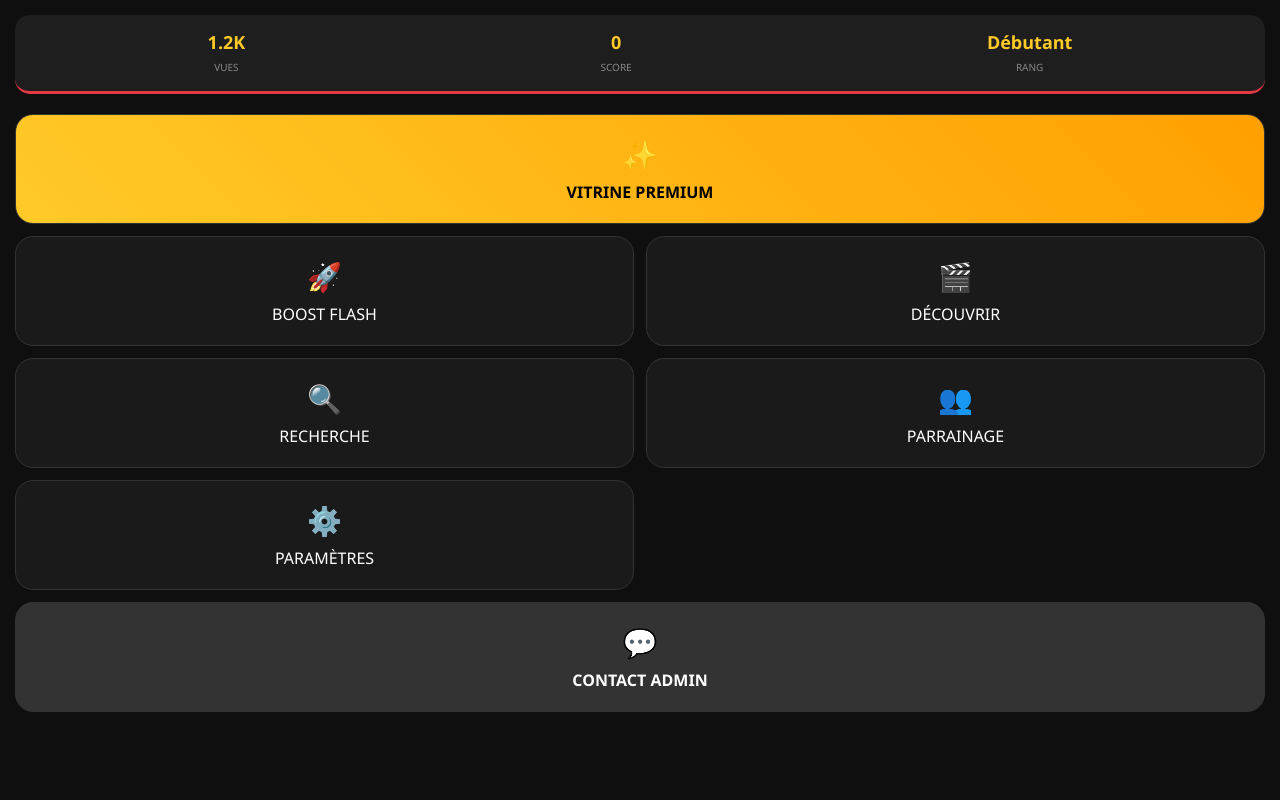
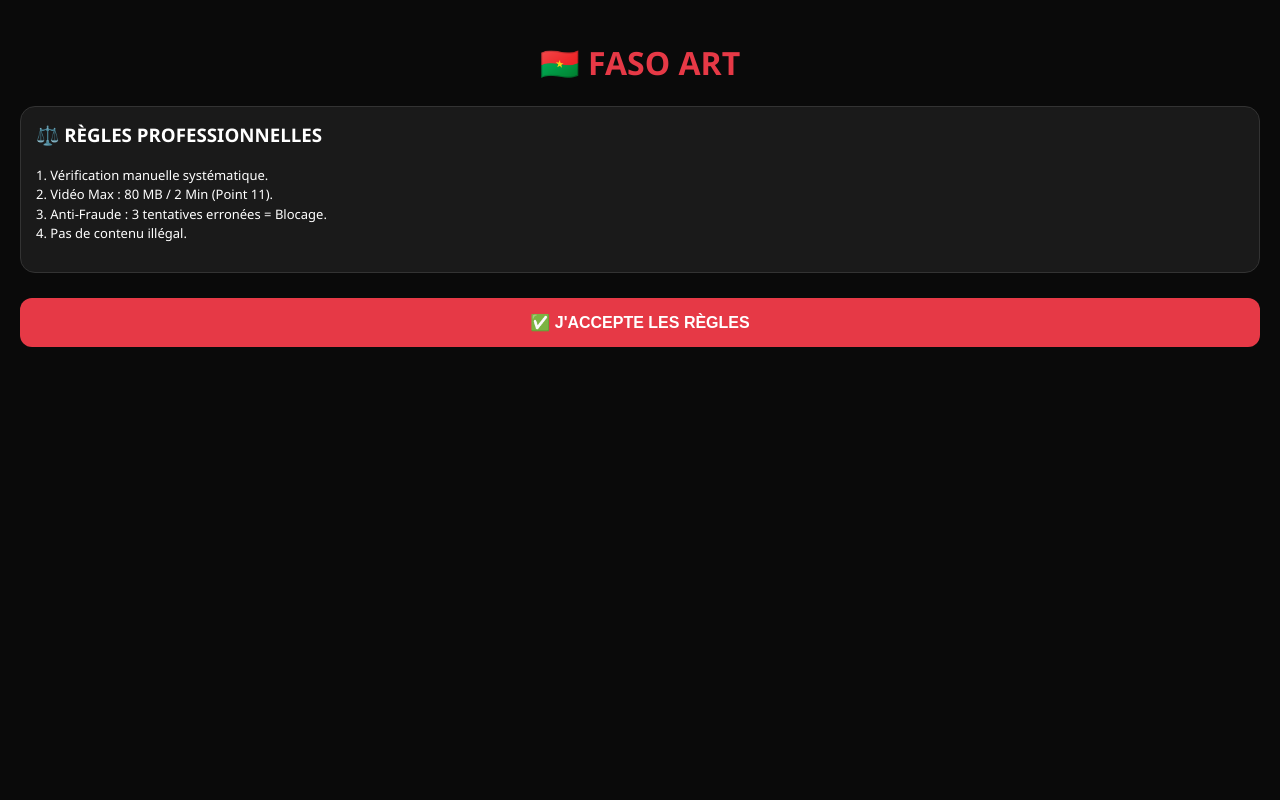
Before and after one commit to rakfyh0-debug/faso-art-promo-bot, a Flask app: page / in a window 1280 px wide. Run offline with Flask 3, Linux system fonts and the light colour scheme; some libraries are stand-ins or nearby versions.

Commit message:
Update index.html

```diff
--- a/templates/index.html
+++ b/templates/index.html
@@ -2,88 +2,130 @@
 <html lang="fr">
 <head>
     <meta charset="UTF-8">
-    <meta name="viewport" content="width=device-width, initial-scale=1.0">
-    <title>Faso Art Promo V.2026</title>
+    <meta name="viewport" content="width=device-width, initial-scale=1.0, maximum-scale=1.0, user-scalable=no">
+    <title>Faso Art Promo</title>
     <script src="https://telegram.org/js/telegram-web-app.js"></script>
     <style>
-        :root { --primary: #e63946; --gold: #ffca28; --bg: #0f0f0f; }
-        body { font-family: 'Segoe UI', sans-serif; background: var(--bg); color: white; margin: 0; padding: 15px; }
-
-        /* Header avec Score (Point 4) */
-        .stats-bar { display: flex; justify-content: space-around; background: #1e1e1e; padding: 15px; border-radius: 15px; margin-bottom: 20px; border-bottom: 3px solid var(--primary); }
-        .stat-item { text-align: center; }
-        .stat-value { display: block; font-size: 18px; font-weight: bold; color: var(--gold); }
-        .stat-label { font-size: 10px; text-transform: uppercase; color: #888; }
-
-        /* Menu Grille (Point 3) */
-        .grid-menu { display: grid; grid-template-columns: 1fr 1fr; gap: 12px; }
-        .card { background: #1a1a1a; padding: 20px; border-radius: 18px; border: 1px solid #333; text-align: center; transition: 0.2s; }
-        .card:active { transform: scale(0.95); border-color: var(--primary); }
-        .icon { font-size: 28px; margin-bottom: 8px; display: block; }
-
-        /* Boutons Spéciaux */
-        .btn-full { grid-column: span 2; background: linear-gradient(45deg, #ffca28, #ffa000); color: black; font-weight: bold; }
-        .premium-badge { position: absolute; top: 10px; right: 10px; font-size: 12px; }
+        :root { --red: #e63946; --gold: #ffca28; --dark: #0a0a0a; --grey: #1a1a1a; }
+        body { font-family: 'Segoe UI', sans-serif; background: var(--dark); color: white; margin: 0; padding: 0; }
+        .screen { display: none; height: 100vh; padding: 20px; box-sizing: border-box; overflow-y: auto; }
+        .active { display: block; }
+        .btn { background: var(--red); color: white; border: none; padding: 15px; border-radius: 12px; width: 100%; font-weight: bold; margin-top: 10px; cursor: pointer; font-size: 16px; }
+        .card { background: var(--grey); padding: 15px; border-radius: 15px; margin-bottom: 15px; border: 1px solid #333; }
+        input { width: 100%; padding: 14px; margin: 10px 0; border-radius: 10px; border: 1px solid #444; background: #222; color: white; box-sizing: border-box; }
+        .nav { position: fixed; bottom: 0; width: 100%; background: #111; display: none; justify-content: space-around; padding: 12px 0; border-top: 1px solid #333; }
+        .badge { background: var(--gold); color: black; padding: 2px 8px; border-radius: 5px; font-size: 10px; font-weight: bold; }
     </style>
 </head>
 <body>
-    <div class="stats-bar">
-        <div class="stat-item">
-            <span class="stat-value" id="user-views">0</span>
-            <span class="stat-label">Vues</span>
+
+    <div id="scr-rules" class="screen active">
+        <h1 style="color:var(--red); text-align:center;">🇧🇫 FASO ART</h1>
+        <div class="card">
+            <h3 style="margin-top:0;">⚖️ RÈGLES PROFESSIONNELLES</h3>
+            <p style="font-size:13px; line-height:1.5;">
+                1. Vérification manuelle systématique.<br>
+                2. Vidéo Max : 80 MB / 2 Min (Point 11).<br>
+                3. Anti-Fraude : 3 tentatives erronées = Blocage.<br>
+                4. Pas de contenu illégal.
+            </p>
         </div>
-        <div class="stat-item">
-            <span class="stat-value" id="user-score">0</span>
-            <span class="stat-label">Score</span>
+        <button class="btn" onclick="show('scr-reg')">✅ J'ACCEPTE LES RÈGLES</button>
+    </div>
+
+    <div id="scr-reg" class="screen">
+        <h3>📝 CRÉER MON PROFIL</h3>
+        <input type="text" id="name" placeholder="Nom professionnel">
+        <input type="text" id="job" placeholder="Métier (Artiste, Manager...)">
+        <input type="tel" id="phone" placeholder="Numéro (+226 uniquement)">
+        <button class="btn" onclick="register()">VALIDER MON INSCRIPTION</button>
+    </div>
+
+    <div id="scr-home" class="screen">
+        <div style="display:flex; justify-content:space-between; align-items:center; margin-bottom:20px;">
+            <div><small>VUES</small><br><b style="color:var(--gold)">1.2K</b></div>
+            <div><small>SCORE</small><br><b style="color:var(--gold)">450</b></div>
+            <div><small>RANG</small><br><b>Débutant</b></div>
         </div>
-        <div class="stat-item">
-            <span class="stat-value" id="user-rank">Débutant</span>
-            <span class="stat-label">Rang</span>
+
+        <div class="card" style="background:linear-gradient(to right, #ffca28, #ffa000); color:black;" onclick="show('scr-pay')">
+            <b>✨ VITRINE PREMIUM</b><br><small>Badge certifié + Priorité (2500 FCFA)</small>
+        </div>
+
+        <div style="display:grid; grid-template-columns: 1fr 1fr; gap:10px;">
+            <div class="card" onclick="show('scr-boost')">🚀 BOOST FLASH</div>
+            <div class="card" onclick="show('scr-discover')">🎬 DÉCOUVRIR</div>
+            <div class="card" onclick="show('scr-search')">🔍 RECHERCHE</div>
+            <div class="card" onclick="show('scr-ref')">👥 PARRAINAGE</div>
         </div>
     </div>
 
-    <div class="grid-menu">
-        <div class="card btn-full" onclick="sendAction('premium')">
-            <span class="icon">✨</span>
-            <span>VITRINE PREMIUM</span>
+    <div id="scr-pay" class="screen">
+        <h3>💎 ACTIVATION PREMIUM</h3>
+        <div class="card">
+            <p>🟠 Orange Money : <b>07218439</b></p>
+            <p>🟢 Moov Money : <b>03489109</b></p>
+            <p>Montant : <b>2500 FCFA</b></p>
         </div>
-        <div class="card" onclick="sendAction('boost')">
-            <span class="icon">🚀</span>
-            <span>BOOST FLASH</span>
+        <div class="card">
+            <label>Capture d'écran du reçu :</label>
+            <input type="file" id="p-file" accept="image/*">
+            <input type="text" id="p-tid" placeholder="ID Transaction (Obligatoire)">
+            <button class="btn" onclick="submitPay()">📤 VÉRIFIER MON DÉPÔT</button>
         </div>
-        <div class="card" onclick="sendAction('discover')">
-            <span class="icon">🎬</span>
-            <span>DÉCOUVRIR</span>
-        </div>
-        <div class="card" onclick="sendAction('search')">
-            <span class="icon">🔍</span>
-            <span>RECHERCHE</span>
-        </div>
-        <div class="card" onclick="sendAction('parrainage')">
-            <span class="icon">👥</span>
-            <span>PARRAINAGE</span>
-        </div>
-        <div class="card" onclick="sendAction('settings')">
-            <span class="icon">⚙️</span>
-            <span>PARAMÈTRES</span>
-        </div>
-        <div class="card btn-full" style="background: #333; color: white;" onclick="sendAction('admin')">
-            <span class="icon">💬</span>
-            <span>CONTACT ADMIN</span>
-        </div>
+        <p id="p-status" style="text-align:center; font-size:12px;"></p>
+        <button class="btn" style="background:#444" onclick="show('scr-home')">RETOUR</button>
     </div>
+
+    <div id="scr-discover" class="screen"><h3>🎬 FLUX ARTISTES</h3><div class="card">Chargement des vidéos...</div><button class="btn" onclick="show('scr-home')">RETOUR</button></div>
+    <div id="scr-search" class="screen"><h3>🔍 RECHERCHE</h3><input type="text" placeholder="Nom ou métier..."><button class="btn" onclick="show('scr-home')">RETOUR</button></div>
+    <div id="scr-ref" class="screen"><h3>👥 PARRAINAGE</h3><div class="card">Lien : t.me/bot?start=REF123<br>5 Filleuls = 1 Boost Offert.</div><button class="btn" onclick="show('scr-home')">RETOUR</button></div>
+
+    <nav class="nav" id="bot-nav">
+        <span onclick="show('scr-home')">🏠 Accueil</span>
+        <span onclick="show('scr-discover')">🎬 Vidéos</span>
+        <span onclick="show('scr-pay')">💎 Premium</span>
+    </nav>
 
     <script>
         let tg = window.Telegram.WebApp;
         tg.expand();
+        tg.enableClosingConfirmation();
 
-        // Simulation de récupération des données (Point 4)
-        // Note: En production, ces données viendront de ta DB via main.py
-        document.getElementById("user-views").innerText = "1.2K";
+        function show(id) {
+            document.querySelectorAll('.screen').forEach(s => s.classList.remove('active'));
+            document.getElementById(id).classList.add('active');
+        }
 
-        function sendAction(action) {
-            tg.sendData(action);
-            tg.close();
+        function register() {
+            if(!document.getElementById('name').value) return alert("Nom requis");
+            document.getElementById('bot-nav').style.display = 'flex';
+            show('scr-home');
+        }
+
+        async function submitPay() {
+            const file = document.getElementById('p-file').files[0];
+            const tid = document.getElementById('p-tid').value;
+            const status = document.getElementById('p-status');
+
+            if(!file || !tid) return alert("Photo et ID requis !");
+
+            status.innerText = "⏳ Vérification en cours...";
+            const fd = new FormData();
+            fd.append('file', file);
+            fd.append('trans_id', tid);
+            fd.append('user_id', tg.initDataUnsafe.user.id);
+
+            try {
+                const res = await fetch('/upload_proof', { method: 'POST', body: fd });
+                const data = await res.json();
+                if(data.success) {
+                    status.innerHTML = "<b style='color:var(--gold)'>✅ REÇU ENVOYÉ !</b><br>Validation sous 24h maximum.";
+                    setTimeout(() => show('scr-home'), 4000);
+                } else {
+                    status.innerText = "❌ Erreur : " + data.error;
+                }
+            } catch(e) { status.innerText = "❌ Erreur serveur."; }
         }
     </script>
 </body>
```
